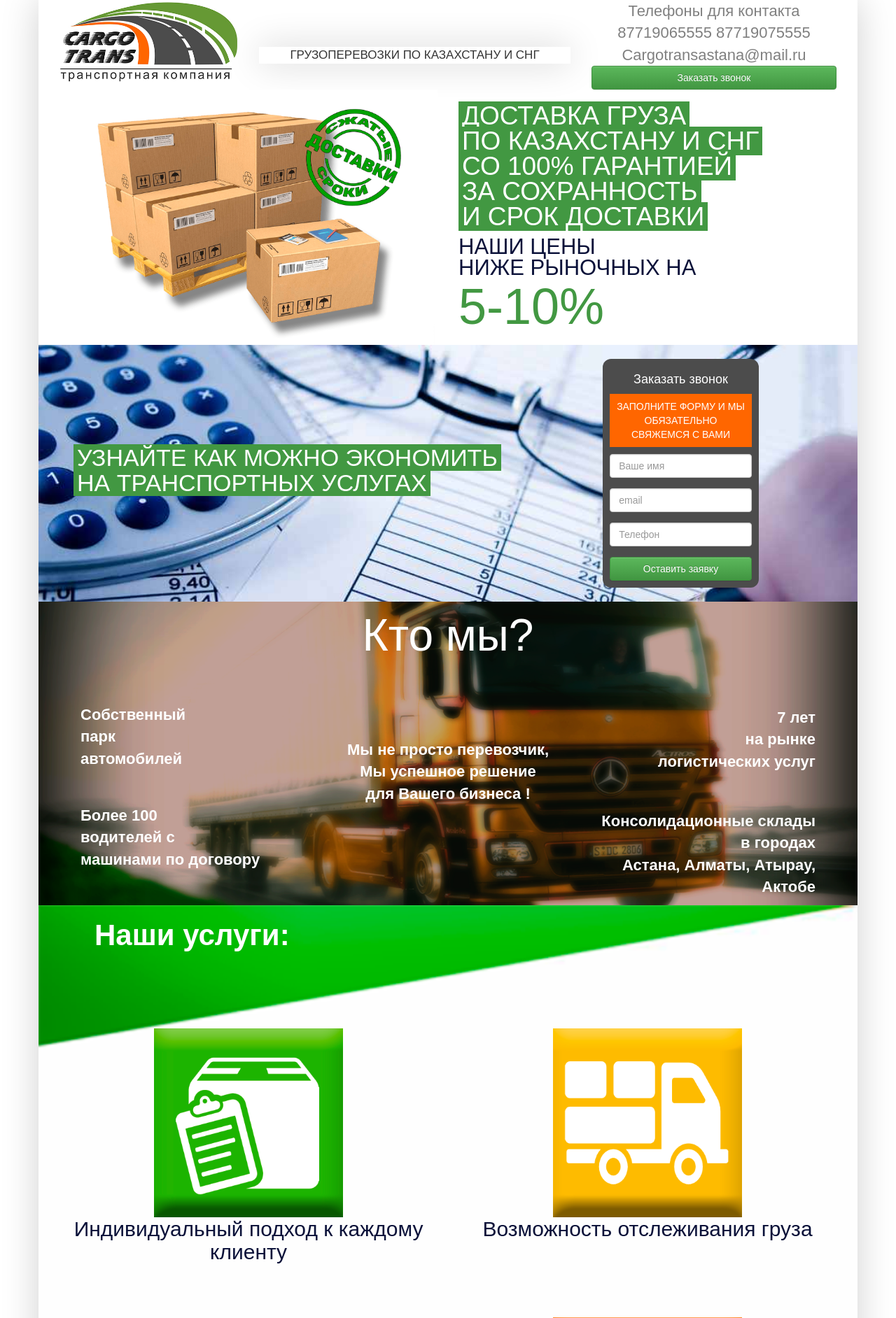
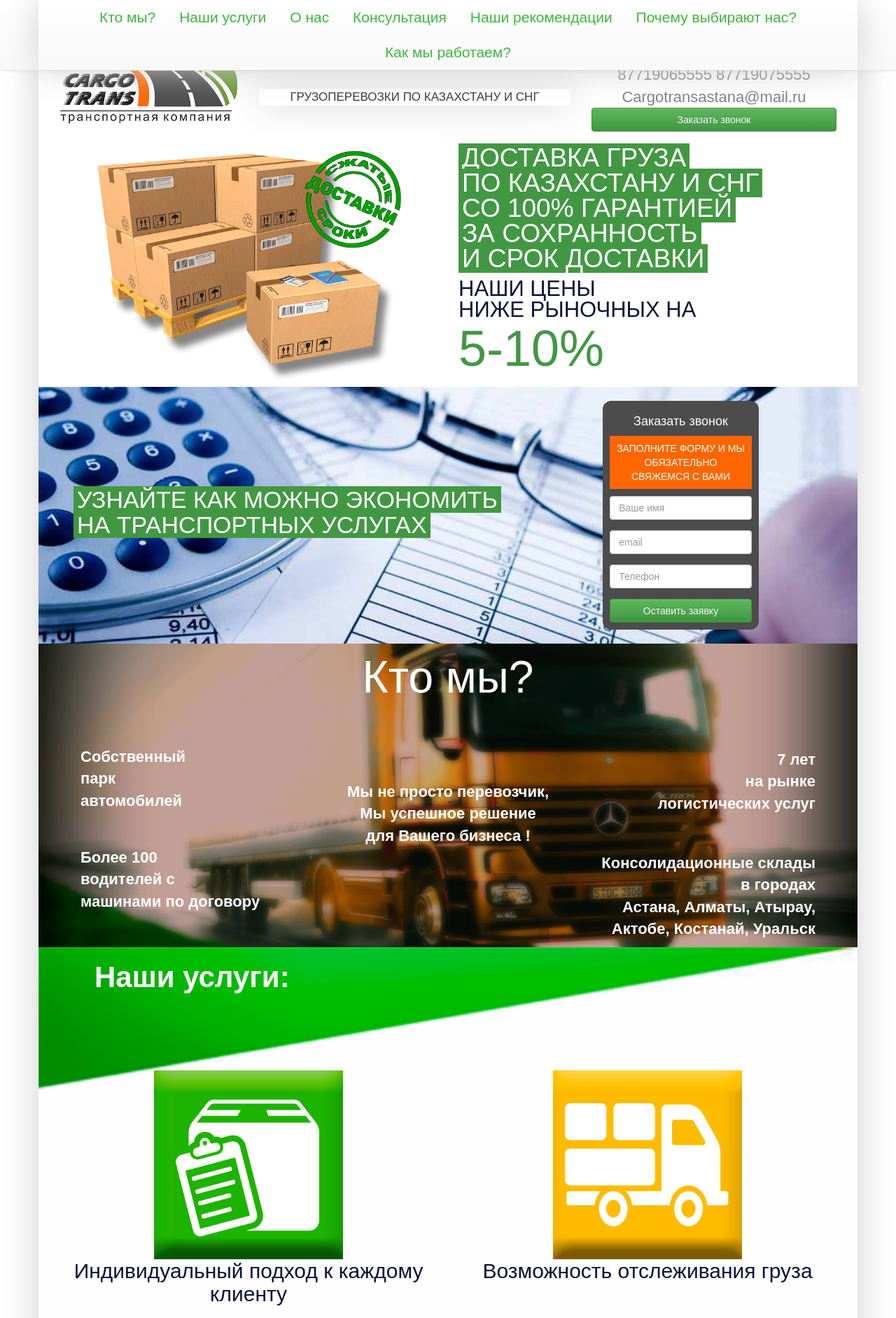
Before and after one commit to Zandreks/CargoTrans, a PHP site: page / in a window 1280 px wide. Shown: the top 1884 px of the page at 70% size. Run offline with PHP 8.4, Linux system fonts and the light colour scheme; some libraries are stand-ins or nearby versions; some web fonts are replaced.

Commit message:
Стадия проверки сайта2

```diff
--- a/css/media.css
+++ b/css/media.css
@@ -104,3 +104,8 @@
     }
 
 }
+@media screen and (max-width: 770px){
+  .navbar-nav>li{
+      display: block;
+  }
+}
--- a/css/style.css
+++ b/css/style.css
@@ -408,3 +408,19 @@ color:#fff;
 font-family:verdana;
 font-size:11px;
 }
+
+.navbar-nav{
+  margin: 0 auto;
+text-align: center;
+float: none;
+}
+.navbar-nav>li{
+  display: inline-block;
+  float: none;
+  text-align: center;
+  font-size: 21px;
+
+}
+.navbar-default .navbar-nav>li>a{
+  color: #3bb93b;
+}
--- a/index.php
+++ b/index.php
@@ -34,7 +34,36 @@
 
 </head>
 <body>
-<div class="container">
+  <nav class="navbar navbar-default navbar-fixed-top" role="navigation">
+   <div class="container">
+     <div class="navbar-header">
+       <button type="button" class="navbar-toggle" data-toggle="collapse" data-target="#bs-example-navbar-collapse-1">
+             <span class="sr-only">Навигация</span>
+             <span class="icon-bar"></span>
+             <span class="icon-bar"></span>
+             <span class="icon-bar"></span>
+           </button>
+     </div>
+
+     <div class="collapse navbar-collapse" id="bs-example-navbar-collapse-1">
+       <ul class="nav navbar-nav">
+         <li><a href="#blok5">Кто мы?</a></li>
+         <li><a href="#blok6">Наши услуги</a></li>
+         <li><a href="#blok7">О нас</a></li>
+         <li><a href="#blok8">Консультация</a></li>
+         <li><a href="#blok10">Наши рекомендации</a></li>
+         <li><a href="#blok11">Почему выбирают нас?</a></li>
+         <li><a href="#blok12">Как мы работаем?</a></li>
+
+       </ul>
+
+     </div>
+   </div>
+ </nav>
+
+<div class="container" style="
+    margin-top: 60px;
+">
     <div class="row blok1">
         <div class="col-md-12">
             <div class="col-md-3">
@@ -113,7 +142,7 @@
                     <div class="form-group">
                         <input type="email" placeholder="email" id="email1" class="form-control">
                     </div>
-                    <div class="form-group">
+                    <div class="form-group" id="blok5">
                         <input type="text" placeholder="Телефон" id="phone1" class="form-control">
                     </div>
                     <button type="button" id="sendcal2" class="btn btn-success btn-block btncal1">Оставить заявку</button>
@@ -123,7 +152,7 @@
 
         </div>
     </div>
-    <div class="row blok5">
+    <div class="row blok5" >
         <div class="col-md-12">
             <div class="col-md-12">
                 <p class="textzak">Кто мы?</p>
@@ -136,13 +165,15 @@
             <div class="col-md-4">
                 <p class="textb textb2">Мы не просто перевозчик,<br/> Мы успешное решение<br/> для Вашего бизнеса !
             </div>
-            <div class="col-md-4">
+            <div class="col-md-4" >
                 <p class="textb textb3">7 лет<br/> на рынке <br/>логистических услуг</p>
-                <p class="textb textb3">Консолидационные склады<br/> в городах<br/> Астана, Алматы, Атырау, Актобе</p>
+                <p class="textb textb3">Консолидационные склады<br/> в городах<br/> Астана, Алматы, Атырау, Актобе, Костанай, Уральск </p>
             </div>
+
         </div>
     </div>
-    <div class="row blok6">
+
+    <div class="row blok6" id="blok6">
         <div class="col-md-12" style="
     margin-bottom: 149px;
 ">
@@ -186,7 +217,7 @@
 
         </div>
     </div>
-    <div class="row blok7">
+    <div class="row blok7" id="blok7">
         <div class="col-md-12">
             <h3 class="h3blok7">О нас</h3>
             <div class="col-md-6">
@@ -212,7 +243,7 @@
 
 
     </div>
-    <div class="row blok8">
+    <div class="row blok8" id="blok8">
         <div class="col-md-12">
             <div class="col-md-7">
                 <div class="blok8p">
@@ -257,7 +288,7 @@
             </div>
         </div>
     </div>
-    <div class="row blok9">
+    <div class="row blok9" id="blok9">
         <div class="col-md-12">
             <div class="heablok9">
                 <div class="headblok9text">
@@ -361,7 +392,7 @@
                 не контролирует ситуацию</p>
         </div>
     </div>
-    <div class="row blok10">
+    <div class="row blok10" id="blok10">
         <div class="col-md-12 headblok10">
             <p>НАШИ РЕКОМЕНДАЦИИ</p>
         </div>
@@ -399,7 +430,7 @@
 
 
     </div>
-<div class="row blok11">
+<div class="row blok11" id="blok11">
       <div class="col-md-12 headblok11">
 
         <p>ПОЧЕМУ ВЫБИРАЮТ НАС?</p>
@@ -464,7 +495,7 @@
   </div>
 </div>
 
-<div class="row blok12">
+<div class="row blok12" id="blok12">
   <div class="col-md-12 headblok12">
     <p>КАК МЫ РАБОТАЕМ? </p>
   </div>
@@ -476,7 +507,7 @@
 </div>
 <hr noshade size="2">
 
-<div class="row blok13">
+<div class="row blok13" id="blok13">
   <div class="col-md-6">
     <h2>ОСТАЛИСЬ ВОПРОСЫ?</h2>
   </div>
```
